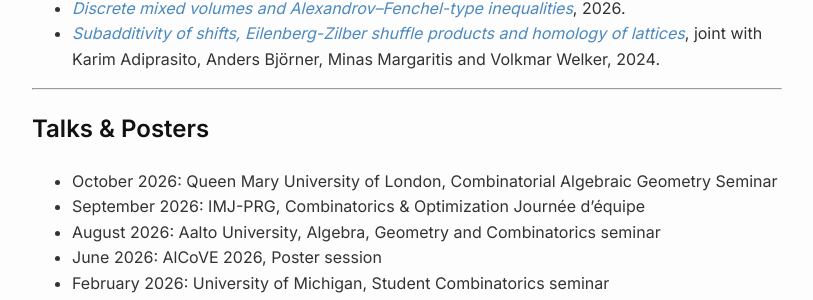
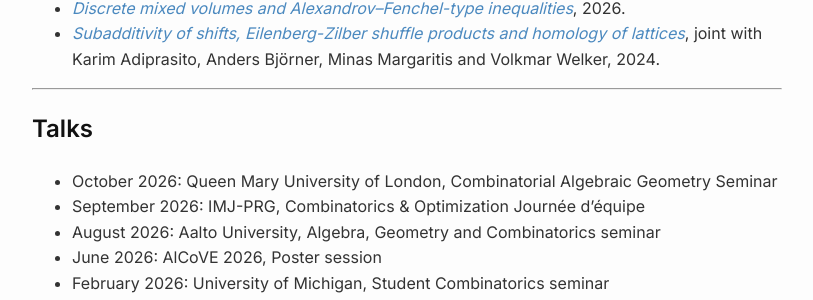
Before and after one commit to hakav/hakav.github.io, a Jekyll site: the page built from index.md, in a window 1280 px wide. Shown: the part 678-978 px from the top of the page, without its empty margins (233-1046 px from the left). Built offline with Jekyll 4.4.1, drawn with Linux system fonts in a browser that asks for light colours.

Commit message:
Update index.md

```diff
--- a/index.md
+++ b/index.md
@@ -40,7 +40,7 @@ Prior to my PhD, I completed an MSc in Mathematics (2024) and a BSc in Engineeri
 
 ---
 
-## Talks & Posters
+## Talks
 
 - October 2026: Queen Mary University of London, Combinatorial Algebraic Geometry Seminar
 - September 2026: IMJ-PRG, Combinatorics & Optimization Journée d'équipe
```
